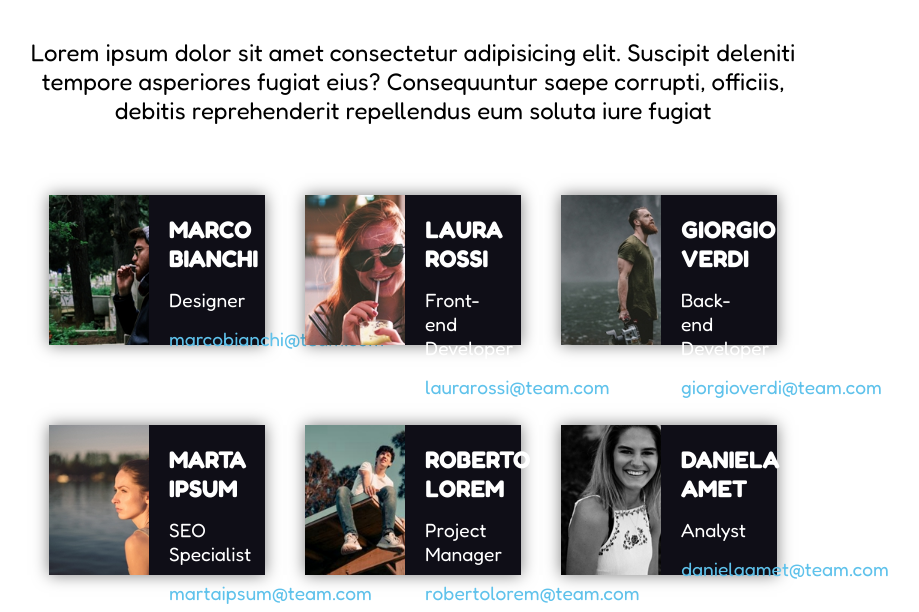
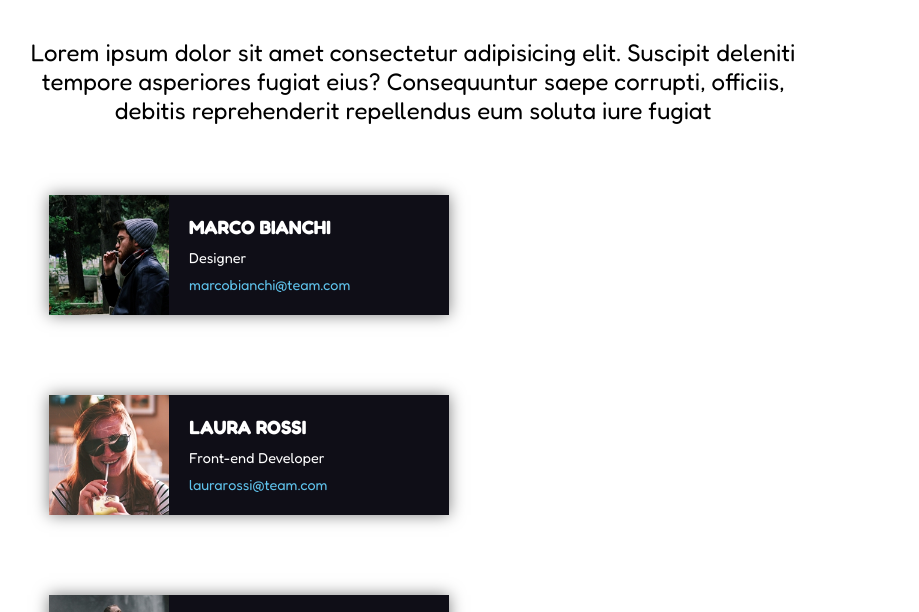
Before and after one commit to FraRussotto/html-css-float-cards, a plain HTML site: page index.html in a window 1280 px wide. Shown: the part 130-742 px from the top of the page, without its empty margins (227-1146 px from the left). Drawn offline with Linux system fonts and the light colour scheme.

Commit message:
[FIX]: Layout

```diff
--- a/assets/style.css
+++ b/assets/style.css
@@ -49,42 +49,42 @@ h1{
 }
 
 img{
-  width: 150px;
+  width: 120px;
   /* height: 150px; */
-  /* object-fit: contain; */
+  object-fit: cover;
 }
 
 .name{
-  font-size: 1.5rem;
+  font-size: 1.2rem;
   font-weight: bold;
 }
 
 .job, .email{
-  font-size: 1.2rem;
+  font-size: 0.9rem;
 }
 
 div p{
-  padding-bottom: 15px;
+  padding-bottom: 10px;
 }
 
 .tab{
   width: calc(100% / 3 - 40px);
   margin: 40px 20px;
   box-shadow: 0px 0px 15px rgba(0, 0, 0, 0.5);
-  /* min-width: 420px; */
+  min-width: 400px;
 
 }
 
 .foto{
-  width: 100px;
-  height: 100px;
+  width: 120px;
+  height: 120px;
   /* background-color: blue; */
 }
 
 .info{
   color: white;
-  width: calc(100% - 100px);
-  height: 150px;
+  width: calc(100% - 120px);
+  height: 120px;
   background-color: rgb(15, 14, 23);
   padding: 20px;
 }
```
